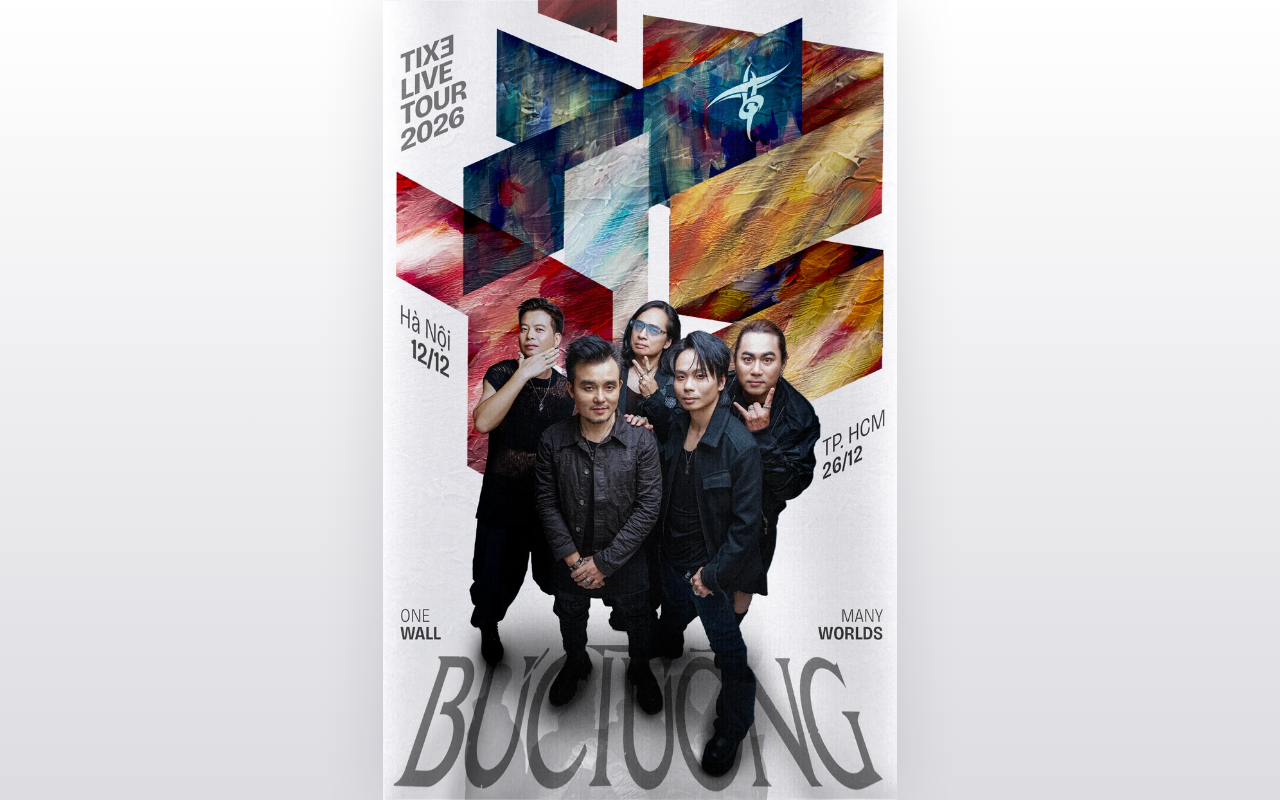
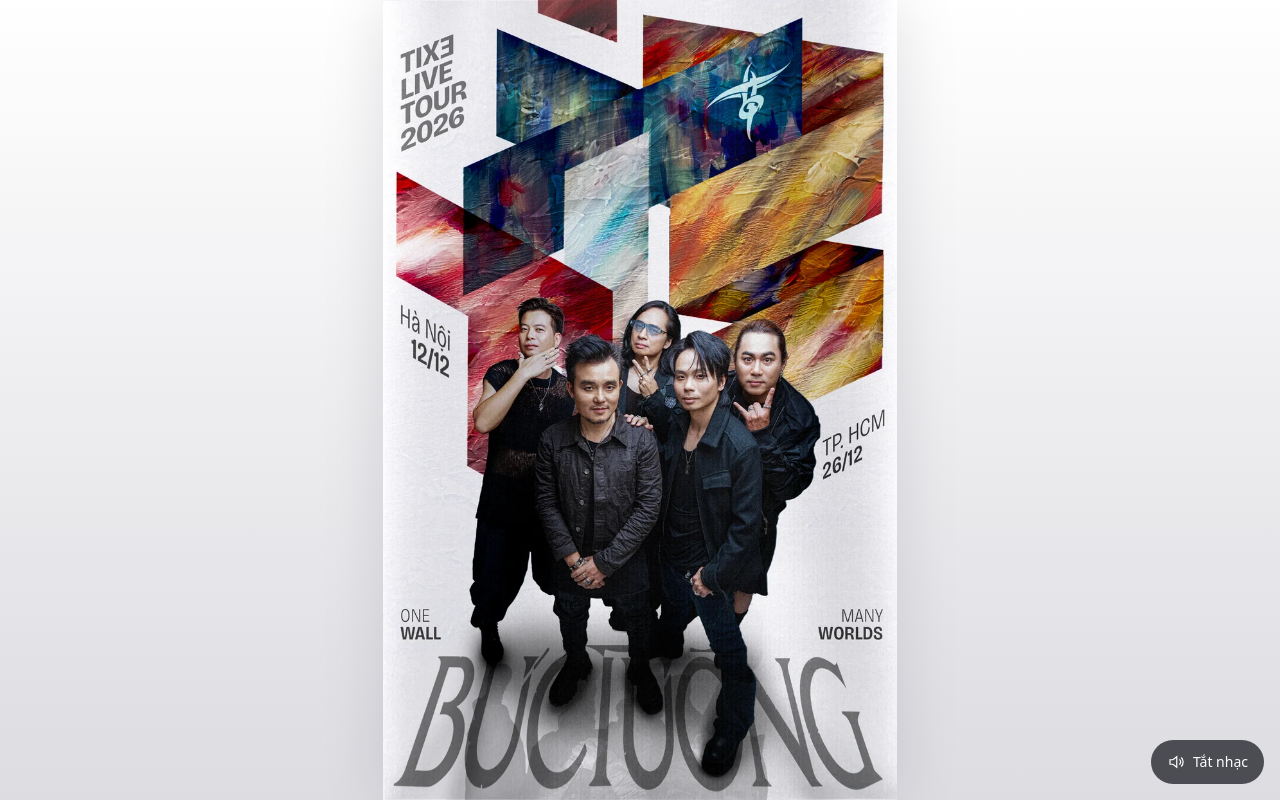
Before and after one commit to Oibanoi/duc-ha, a plain HTML site: page index.html in a window 1280 px wide. Drawn offline with Linux system fonts and the light colour scheme.

Commit message:
Nhạc nền Vòng Xoay (3:09 đến hết), tự phát khi vào trang, có nút tắt/bật
Co-Authored-By: Claude Opus 5.5 <noreply@anthropic.com>
Claude-Session: https://claude.ai/code/session_01LX9tE2en4tCyFuwX4JUhCQ

```diff
--- a/index.html
+++ b/index.html
@@ -19,6 +19,18 @@
       }
       .poster { display: block; width: 100%; height: auto; }
       /* Màn hình rộng hơn tỉ lệ poster (9:14): poster cao vừa màn hình, canh giữa */
+      .sound {
+        position: fixed; right: 16px; bottom: calc(16px + env(safe-area-inset-bottom)); z-index: 2;
+        display: inline-flex; align-items: center; gap: 8px; min-height: 44px; padding: 0 16px;
+        border: 0; border-radius: 999px; cursor: pointer;
+        font: 500 14px/1 system-ui, -apple-system, "Segoe UI", sans-serif; color: #fff;
+        background: rgba(20, 20, 28, 0.72); -webkit-backdrop-filter: blur(8px); backdrop-filter: blur(8px);
+      }
+      .sound:focus-visible { outline: 2px solid #fff; outline-offset: 2px; }
+      .sound svg { width: 18px; height: 18px; fill: none; stroke: currentColor; stroke-width: 1.6; }
+      .sound .off { display: none; }
+      .sound[aria-pressed="false"] .on { display: none; }
+      .sound[aria-pressed="false"] .off { display: inline; }
       @media (min-aspect-ratio: 9/14) {
         .poster { width: auto; height: 100vh; height: 100svh; box-shadow: 0 0 60px rgba(20, 20, 30, 0.12); }
       }
@@ -36,5 +48,39 @@
       fetchpriority="high"
       decoding="async"
     />
+    <!-- Nhạc nền: Vòng Xoay — Bức Tường (3:09 → hết), tự phát khi vào trang -->
+    <audio id="bgm" src="audio/vong-xoay.m4a" preload="auto" autoplay loop></audio>
+    <button class="sound" id="sound" type="button" aria-pressed="true" aria-label="Bật/tắt nhạc">
+      <svg viewBox="0 0 24 24" aria-hidden="true"><path d="M4 9v6h4l5 4V5L8 9H4z"/><path class="on" d="M16.5 8.5a5 5 0 0 1 0 7M19 6a8.5 8.5 0 0 1 0 12"/><path class="off" d="M17 9l5 6M22 9l-5 6"/></svg>
+      <span class="on">Tắt nhạc</span><span class="off">Bật nhạc</span>
+    </button>
+    <script>
+      (() => {
+        const a = document.getElementById('bgm'), b = document.getElementById('sound');
+        const KEY = 'tix3-muted';
+        let muted = false;
+        try { muted = localStorage.getItem(KEY) === '1'; } catch (e) {}
+        a.volume = 0.7;
+        const show = () => b.setAttribute('aria-pressed', String(!a.paused));
+        a.addEventListener('play', show); a.addEventListener('pause', show);
+        // Trình duyệt thường chặn tự phát có tiếng: thử phát ngay, nếu bị chặn thì phát ở lần chạm/bấm đầu tiên
+        const kick = e => {
+          if (e && e.target && e.target.closest && e.target.closest('#sound')) return; // nút nhạc tự xử lý
+          off(); if (!muted) a.play().catch(() => {});
+        };
+        const events = ['pointerdown', 'touchend', 'keydown', 'click'];
+        const on = () => events.forEach(ev => addEventListener(ev, kick, { passive: true }));
+        const off = () => events.forEach(ev => removeEventListener(ev, kick));
+        if (muted) { a.pause(); a.removeAttribute('autoplay'); }
+        else a.play().catch(on);
+        show();
+        b.addEventListener('click', e => {
+          e.stopPropagation(); off();
+          if (a.paused) { muted = false; a.play().catch(() => {}); }
+          else { muted = true; a.pause(); }
+          try { muted ? localStorage.setItem(KEY, '1') : localStorage.removeItem(KEY); } catch (err) {}
+        });
+      })();
+    </script>
   </body>
 </html>
```
Also changed, not shown: 1 other file.
